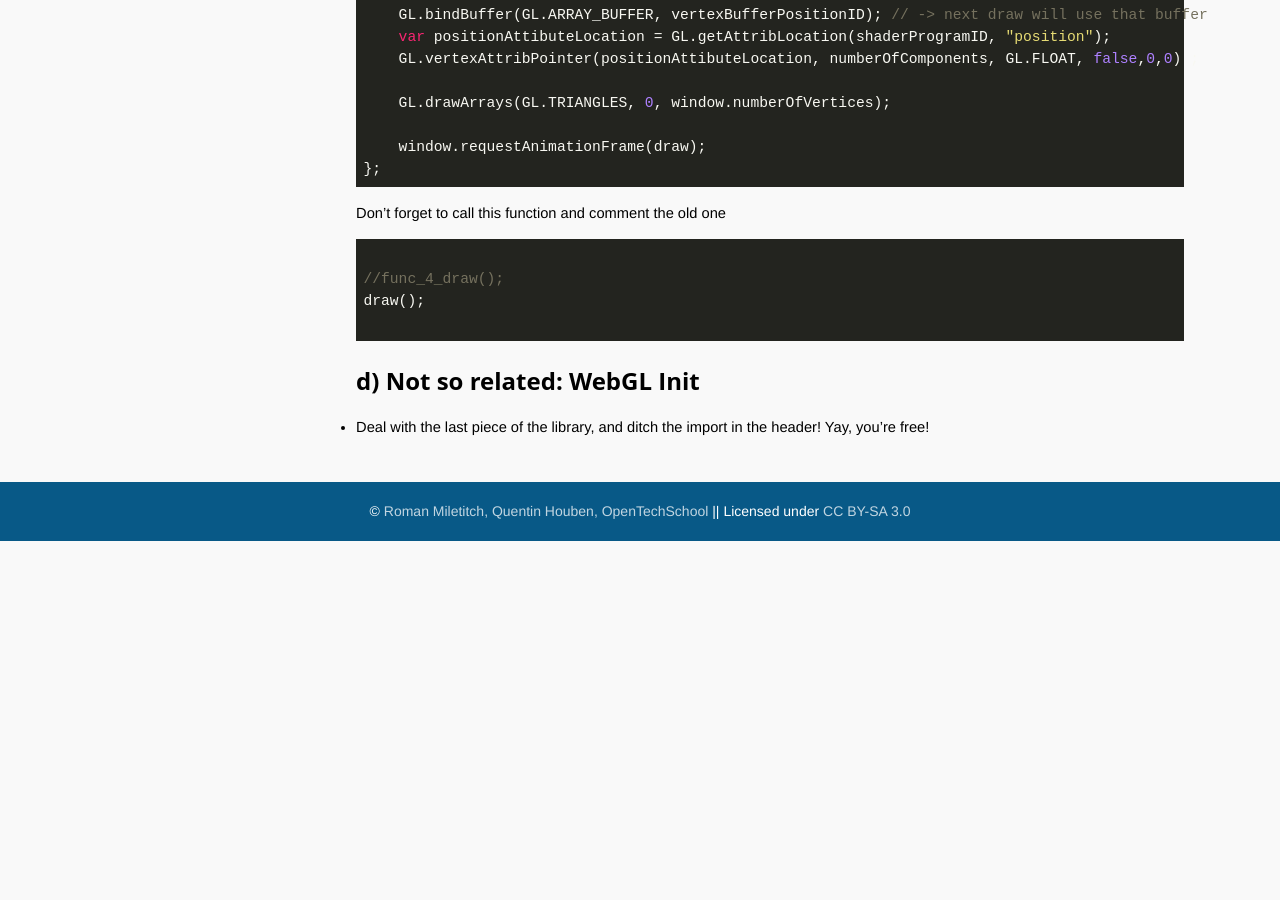
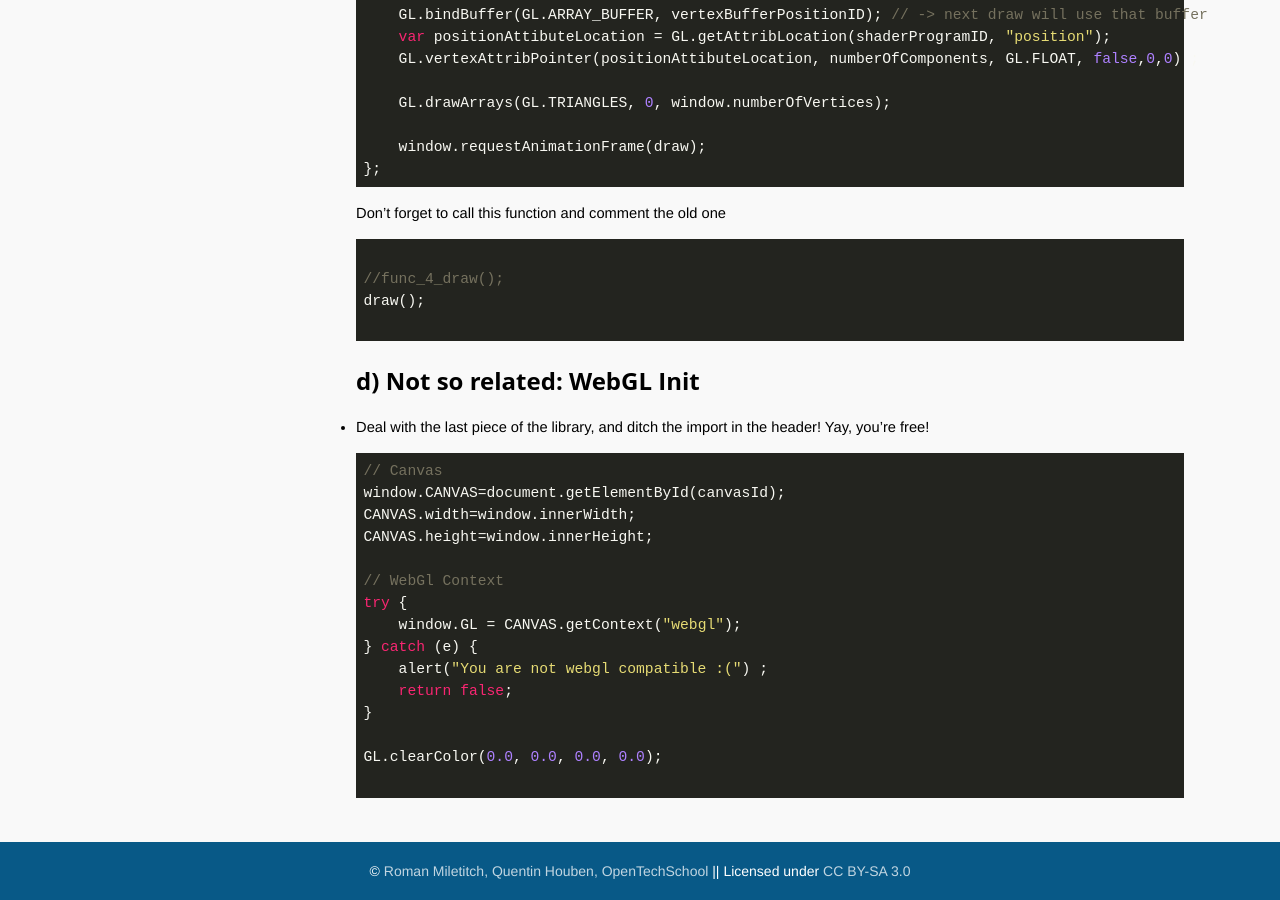
Before and after one commit to OpenTechSchool-Brussels/intro-to-webGL-and-shaders, a Jekyll site: the page built from log3_draw-shape.md, in a window 1280 px wide and 900 px high, scrolled down 2995 px. Built offline with Jekyll 4.4.1, drawn with Linux system fonts in a browser that asks for light colours; before the commit the page ends 3536 px from its top, so only the background shows below that.

Commit message:
Update log3_draw-shape.md

```diff
--- a/log3_draw-shape.md
+++ b/log3_draw-shape.md
@@ -135,3 +135,21 @@ draw();
 
 ## d) Not so related: WebGL Init
 * Deal with the last piece of the library, and ditch the import in the header! Yay, you're free!
+
+~~~ JavaScript
+// Canvas
+window.CANVAS=document.getElementById(canvasId);
+CANVAS.width=window.innerWidth;
+CANVAS.height=window.innerHeight;
+
+// WebGl Context
+try {
+	window.GL = CANVAS.getContext("webgl");
+} catch (e) {
+	alert("You are not webgl compatible :(") ;
+	return false;
+}
+
+GL.clearColor(0.0, 0.0, 0.0, 0.0);
+
+~~~
```
